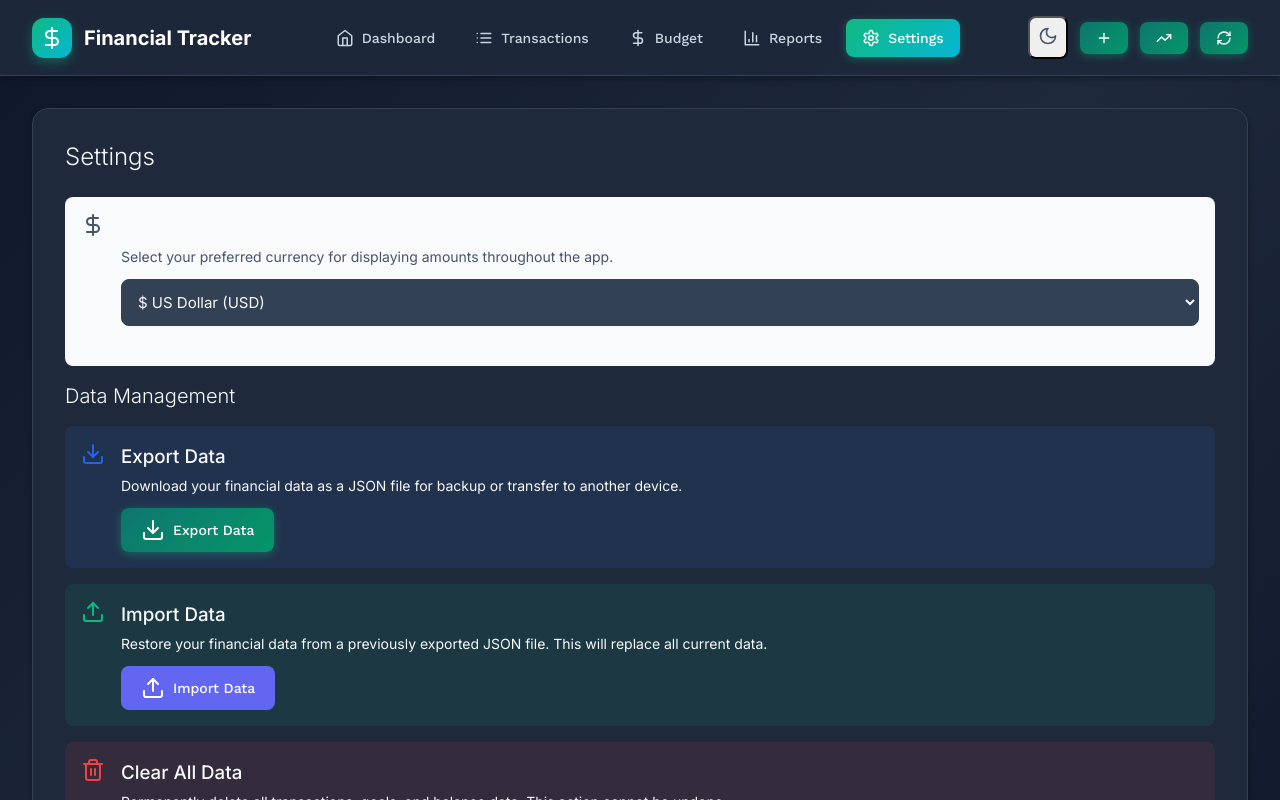
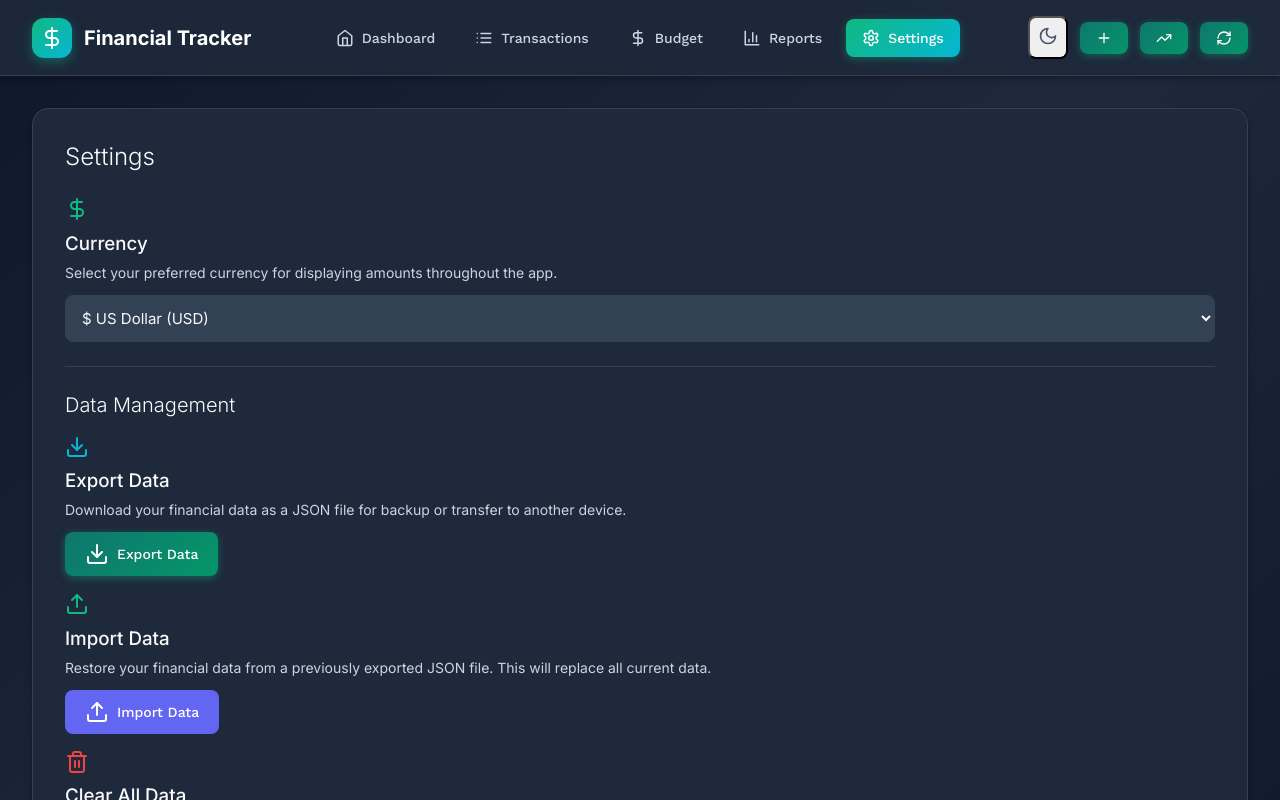
Before and after one commit to JohnnyvonH/financial-tracker, a React (Vite) app: page / in a window 1280 px wide. Both pictures are taken after a click on the button "Settings". Shown: the top 800 px of the page. Built offline with nearby package versions, Linux system fonts and the light colour scheme.

Commit message:
Fix Settings and Goal Form styling for dark theme

```diff
--- a/src/components/DataManagement.jsx
+++ b/src/components/DataManagement.jsx
@@ -27,13 +27,13 @@ const DataManagement = ({ onExport, onImport, onClearAll, currency, onCurrencyCh
 
       <div className="space-y-4">
         {/* Currency Setting */}
-        <div className="flex items-start gap-4 p-4 bg-slate-50 rounded-lg border border-slate-200">
-          <div className="flex-shrink-0 text-slate-600">
+        <div className="settings-section">
+          <div className="flex-shrink-0" style={{ color: 'var(--primary)' }}>
             <DollarSign className="w-5 h-5" />
           </div>
           <div className="flex-1">
-            <h3 className="font-medium text-slate-900 mb-1">Currency</h3>
-            <p className="text-sm text-slate-600 mb-3">
+            <h3 className="font-medium mb-1" style={{ color: 'var(--text-primary)' }}>Currency</h3>
+            <p className="text-sm mb-3" style={{ color: 'var(--text-secondary)' }}>
               Select your preferred currency for displaying amounts throughout the app.
             </p>
             <div className="form-group mb-0">
@@ -52,17 +52,17 @@ const DataManagement = ({ onExport, onImport, onClearAll, currency, onCurrencyCh
           </div>
         </div>
 
-        <div className="border-t border-slate-200 my-6"></div>
+        <div style={{ borderTop: '1px solid var(--border)', margin: '1.5rem 0' }}></div>
 
-        <h3 className="text-xl font-light mb-4">Data Management</h3>
+        <h3 className="text-xl font-light mb-4" style={{ color: 'var(--text-primary)' }}>Data Management</h3>
 
-        <div className="flex items-start gap-4 p-4 bg-blue-50 rounded-lg border border-blue-200">
-          <div className="flex-shrink-0 text-blue-600">
+        <div className="settings-section settings-section-info">
+          <div className="flex-shrink-0" style={{ color: 'var(--accent)' }}>
             <Download className="w-5 h-5" />
           </div>
           <div className="flex-1">
-            <h3 className="font-medium text-blue-900 mb-1">Export Data</h3>
-            <p className="text-sm text-blue-700 mb-3">
+            <h3 className="font-medium mb-1" style={{ color: 'var(--text-primary)' }}>Export Data</h3>
+            <p className="text-sm mb-3" style={{ color: 'var(--text-secondary)' }}>
               Download your financial data as a JSON file for backup or transfer to another device.
             </p>
             <button onClick={onExport} className="btn btn-primary text-sm">
@@ -72,13 +72,13 @@ const DataManagement = ({ onExport, onImport, onClearAll, currency, onCurrencyCh
           </div>
         </div>
 
-        <div className="flex items-start gap-4 p-4 bg-green-50 rounded-lg border border-green-200">
-          <div className="flex-shrink-0 text-green-600">
+        <div className="settings-section settings-section-success">
+          <div className="flex-shrink-0" style={{ color: 'var(--success)' }}>
             <Upload className="w-5 h-5" />
           </div>
           <div className="flex-1">
-            <h3 className="font-medium text-green-900 mb-1">Import Data</h3>
-            <p className="text-sm text-green-700 mb-3">
+            <h3 className="font-medium mb-1" style={{ color: 'var(--text-primary)' }}>Import Data</h3>
+            <p className="text-sm mb-3" style={{ color: 'var(--text-secondary)' }}>
               Restore your financial data from a previously exported JSON file. This will replace all current data.
             </p>
             <input
@@ -95,13 +95,13 @@ const DataManagement = ({ onExport, onImport, onClearAll, currency, onCurrencyCh
           </div>
         </div>
 
-        <div className="flex items-start gap-4 p-4 bg-red-50 rounded-lg border border-red-200">
-          <div className="flex-shrink-0 text-red-600">
+        <div className="settings-section settings-section-danger">
+          <div className="flex-shrink-0" style={{ color: 'var(--danger)' }}>
             <Trash2 className="w-5 h-5" />
           </div>
           <div className="flex-1">
-            <h3 className="font-medium text-red-900 mb-1">Clear All Data</h3>
-            <p className="text-sm text-red-700 mb-3">
+            <h3 className="font-medium mb-1" style={{ color: 'var(--text-primary)' }}>Clear All Data</h3>
+            <p className="text-sm mb-3" style={{ color: 'var(--text-secondary)' }}>
               Permanently delete all transactions, goals, and balance data. This action cannot be undone.
             </p>
             <button onClick={onClearAll} className="btn btn-danger text-sm">
--- a/src/components/GoalForm.jsx
+++ b/src/components/GoalForm.jsx
@@ -1,6 +1,7 @@
 import React, { useState } from 'react';
+import { Target } from 'lucide-react';
 
-export default function GoalForm({ onSubmit, onCancel }) {
+export default function GoalForm({ onSubmit, onCancel, currency = 'USD' }) {
   const [formData, setFormData] = useState({
     name: '',
     target: '',
@@ -32,50 +33,49 @@ export default function GoalForm({ onSubmit, onCancel }) {
 
   return (
     <div className="animate-slide-in max-w-2xl mx-auto">
-      <div className="stat-card rounded-2xl shadow-xl" style={{ padding: '2rem' }}>
-        <h2 className="section-title" style={{ fontSize: '1.875rem' }}>
-          Create Savings Goal
-        </h2>
+      <div className="card">
+        <div className="flex items-center gap-3 mb-6">
+          <Target className="text-primary" size={28} />
+          <h2 className="text-2xl font-light">Create Savings Goal</h2>
+        </div>
+
         <form onSubmit={handleSubmit}>
           <div className="form-group">
-            <label className="form-label">
+            <label>
               Goal Name
             </label>
             <input
               type="text"
               value={formData.name}
               onChange={(e) => setFormData({ ...formData, name: e.target.value })}
-              className="form-input"
               placeholder="e.g., Emergency Fund, Vacation, New Car"
               required
             />
           </div>
 
           <div className="form-group">
-            <label className="form-label">
-              Target Amount ($)
+            <label>
+              Target Amount
             </label>
             <input
               type="number"
               step="0.01"
               value={formData.target}
               onChange={(e) => setFormData({ ...formData, target: e.target.value })}
-              className="form-input"
               placeholder="0.00"
               required
             />
           </div>
 
-          <div className="form-group" style={{ marginBottom: '2rem' }}>
-            <label className="form-label">
-              Current Progress ($)
+          <div className="form-group">
+            <label>
+              Current Progress (Optional)
             </label>
             <input
               type="number"
               step="0.01"
               value={formData.current}
               onChange={(e) => setFormData({ ...formData, current: e.target.value })}
-              className="form-input"
               placeholder="0.00"
             />
           </div>
@@ -85,6 +85,7 @@ export default function GoalForm({ onSubmit, onCancel }) {
               type="submit"
               className="btn btn-primary"
             >
+              <Target size={18} />
               Create Goal
             </button>
             <button
```
